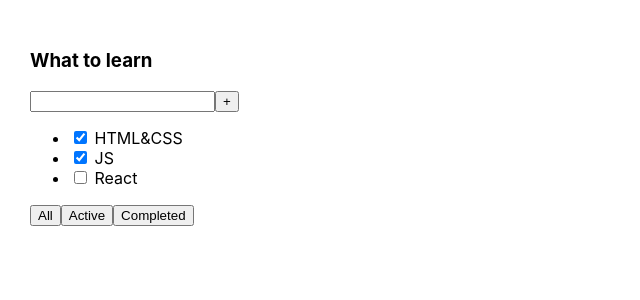
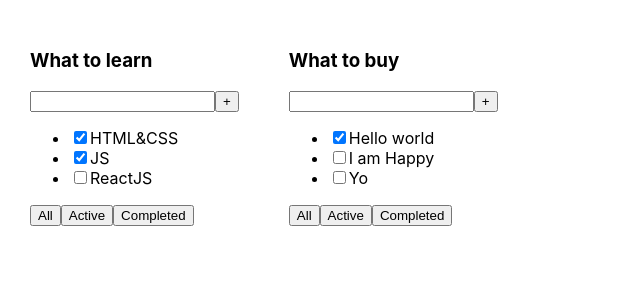
Before and after one commit to ElenaWebDev984/todolist-repeate, a React (Vite) app: page / in a window 1280 px wide. Shown: the top 300 px of the page, without its empty margins (0-640 px from the left). Built offline with nearby package versions, Linux system fonts and the light colour scheme.

Commit message:
completed lesson 1

```diff
--- a/src/App.tsx
+++ b/src/App.tsx
@@ -1,31 +1,23 @@
 import './App.css'
+import {type TaskType, TodolistItem} from "./TodolistItem";
 
 export const App = () => {
+    const tasks1: TaskType[] = [
+        { id: 1, title: 'HTML&CSS', isDone: true },
+        { id: 2, title: 'JS', isDone: true },
+        { id: 3, title: 'ReactJS', isDone: false },
+    ]
+
+    const tasks2: TaskType[] = [
+        { id: 1, title: 'Hello world', isDone: true },
+        { id: 2, title: 'I am Happy', isDone: false },
+        { id: 3, title: 'Yo', isDone: false },
+    ]
+
   return (
       <div className="app">
-        <div>
-          <h3>What to learn</h3>
-          <div>
-            <input/>
-            <button>+</button>
-          </div>
-          <ul>
-            <li>
-              <input type="checkbox" checked={true}/> <span>HTML&CSS</span>
-            </li>
-            <li>
-              <input type="checkbox" checked={true}/> <span>JS</span>
-            </li>
-            <li>
-              <input type="checkbox" checked={false}/> <span>React</span>
-            </li>
-          </ul>
-          <div>
-            <button>All</button>
-            <button>Active</button>
-            <button>Completed</button>
-          </div>
-        </div>
+        <TodolistItem title={'What to learn'} tasks={tasks1}/>
+        <TodolistItem title={'What to buy'} tasks={tasks2}/>
       </div>
   )
 }
--- /dev/null
+++ b/src/Button.tsx
@@ -0,0 +1,9 @@
+export type ButtonType = {
+    title: string
+}
+
+export const Button = ({title}: ButtonType) => {
+    return (
+        <button>{title}</button>
+    );
+};
--- /dev/null
+++ b/src/TodolistItem.tsx
@@ -0,0 +1,43 @@
+import {Button} from "./Button";
+
+export type TodolistItemType = {
+    title: string
+    tasks: TaskType[]
+}
+
+export type TaskType = {
+    id: number
+    title: string
+    isDone: boolean
+}
+
+export const TodolistItem = ({title, tasks}: TodolistItemType) => {
+    const mappedTasks = tasks.length === 0
+            ? <p>Your list is empty</p>
+            : tasks.map(t => {
+            return (
+                <li key={t.id}>
+                    <input type="checkbox" checked={t.isDone}/>
+                    <span>{t.title}</span>
+                </li>
+            )
+    })
+
+    return (
+        <div>
+            <h3>{title}</h3>
+            <div>
+                <input/>
+                <button>+</button>
+            </div>
+            <ul>
+                {mappedTasks}
+            </ul>
+            <div>
+                <Button title={'All'}/>
+                <Button title={'Active'}/>
+                <Button title={'Completed'}/>
+            </div>
+        </div>
+    );
+};
```
